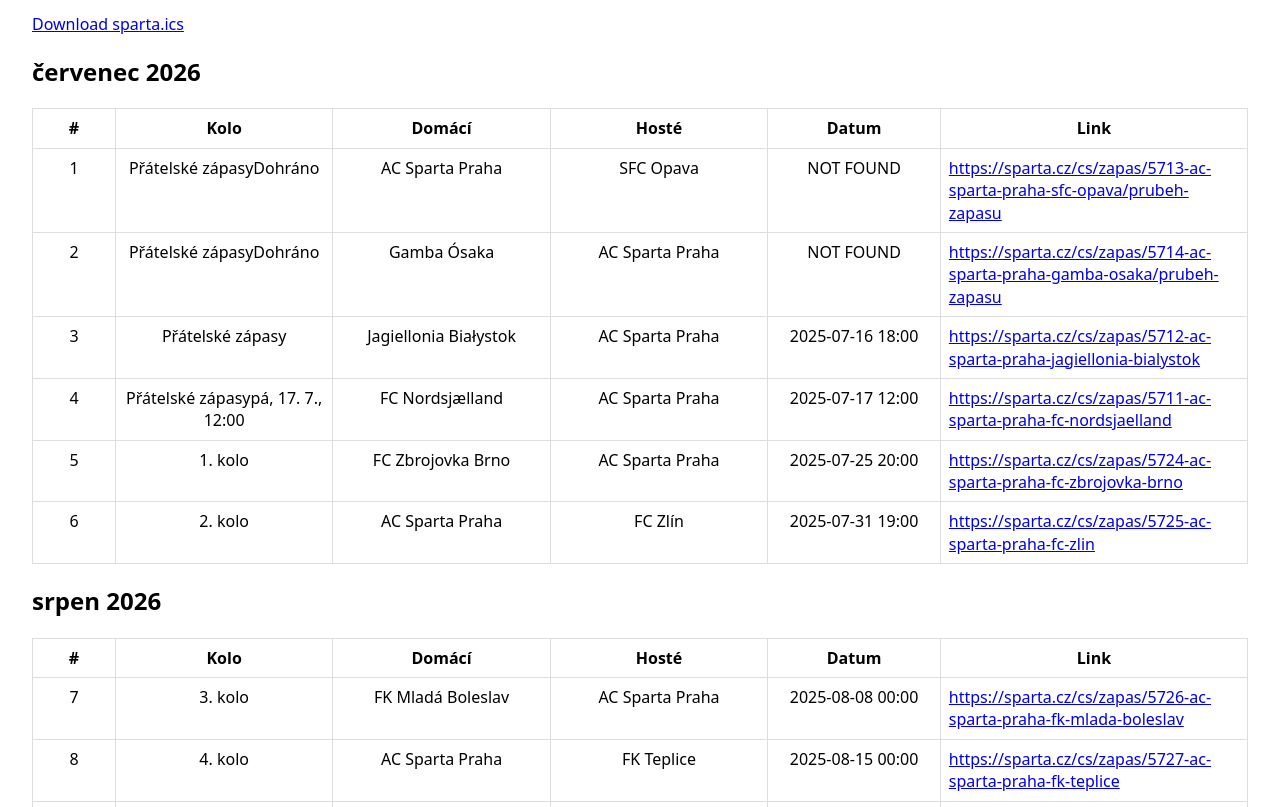
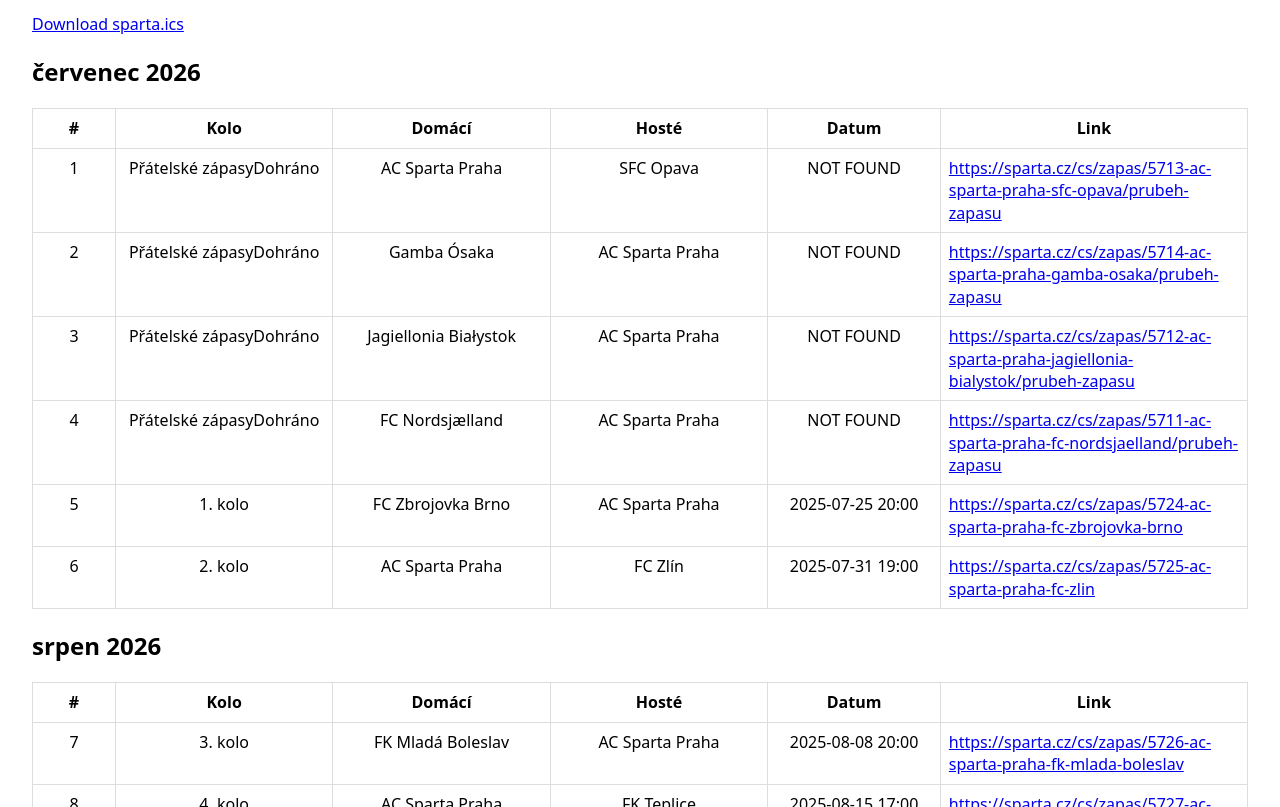
Before and after one commit to Pavhan/sparta-events-calendar, a website: page docs/index.html in a window 1280 px wide. Shown: the part 133-940 px from the top of the page. Drawn offline with Linux system fonts and the light colour scheme.

Commit message:
chore: update sparta report + ics

```diff
--- a/docs/index.html
+++ b/docs/index.html
@@ -67,21 +67,21 @@
 
             <tr>
               <td>3</td>
-              <td>Přátelské zápasy</td>
+              <td>Přátelské zápasyDohráno</td>
               <td>Jagiellonia Białystok</td>
               <td>AC Sparta Praha</td>
-              <td>2025-07-16 18:00</td>
-              <td style="text-align:left"><a href="https://sparta.cz/cs/zapas/5712-ac-sparta-praha-jagiellonia-bialystok" target="_blank" rel="noreferrer">https://sparta.cz/cs/zapas/5712-ac-sparta-praha-jagiellonia-bialystok</a></td>
+              <td>NOT FOUND</td>
+              <td style="text-align:left"><a href="https://sparta.cz/cs/zapas/5712-ac-sparta-praha-jagiellonia-bialystok/prubeh-zapasu" target="_blank" rel="noreferrer">https://sparta.cz/cs/zapas/5712-ac-sparta-praha-jagiellonia-bialystok/prubeh-zapasu</a></td>
             </tr>
 
 
             <tr>
               <td>4</td>
-              <td>Přátelské zápasypá, 17. 7., 12:00</td>
+              <td>Přátelské zápasyDohráno</td>
               <td>FC Nordsjælland</td>
               <td>AC Sparta Praha</td>
-              <td>2025-07-17 12:00</td>
-              <td style="text-align:left"><a href="https://sparta.cz/cs/zapas/5711-ac-sparta-praha-fc-nordsjaelland" target="_blank" rel="noreferrer">https://sparta.cz/cs/zapas/5711-ac-sparta-praha-fc-nordsjaelland</a></td>
+              <td>NOT FOUND</td>
+              <td style="text-align:left"><a href="https://sparta.cz/cs/zapas/5711-ac-sparta-praha-fc-nordsjaelland/prubeh-zapasu" target="_blank" rel="noreferrer">https://sparta.cz/cs/zapas/5711-ac-sparta-praha-fc-nordsjaelland/prubeh-zapasu</a></td>
             </tr>
 
 
@@ -127,7 +127,7 @@
               <td>3. kolo</td>
               <td>FK Mladá Boleslav</td>
               <td>AC Sparta Praha</td>
-              <td>2025-08-08 00:00</td>
+              <td>2025-08-08 20:00</td>
               <td style="text-align:left"><a href="https://sparta.cz/cs/zapas/5726-ac-sparta-praha-fk-mlada-boleslav" target="_blank" rel="noreferrer">https://sparta.cz/cs/zapas/5726-ac-sparta-praha-fk-mlada-boleslav</a></td>
             </tr>
 
@@ -137,7 +137,7 @@
               <td>4. kolo</td>
               <td>AC Sparta Praha</td>
               <td>FK Teplice</td>
-              <td>2025-08-15 00:00</td>
+              <td>2025-08-15 17:00</td>
               <td style="text-align:left"><a href="https://sparta.cz/cs/zapas/5727-ac-sparta-praha-fk-teplice" target="_blank" rel="noreferrer">https://sparta.cz/cs/zapas/5727-ac-sparta-praha-fk-teplice</a></td>
             </tr>
 
@@ -147,7 +147,7 @@
               <td>5. kolo</td>
               <td>SK Artis Brno</td>
               <td>AC Sparta Praha</td>
-              <td>2025-08-22 00:00</td>
+              <td>2025-08-22 17:00</td>
               <td style="text-align:left"><a href="https://sparta.cz/cs/zapas/5728-ac-sparta-praha-sk-artis-brno" target="_blank" rel="noreferrer">https://sparta.cz/cs/zapas/5728-ac-sparta-praha-sk-artis-brno</a></td>
             </tr>
 
```
Also changed, not shown: 1 other file.
